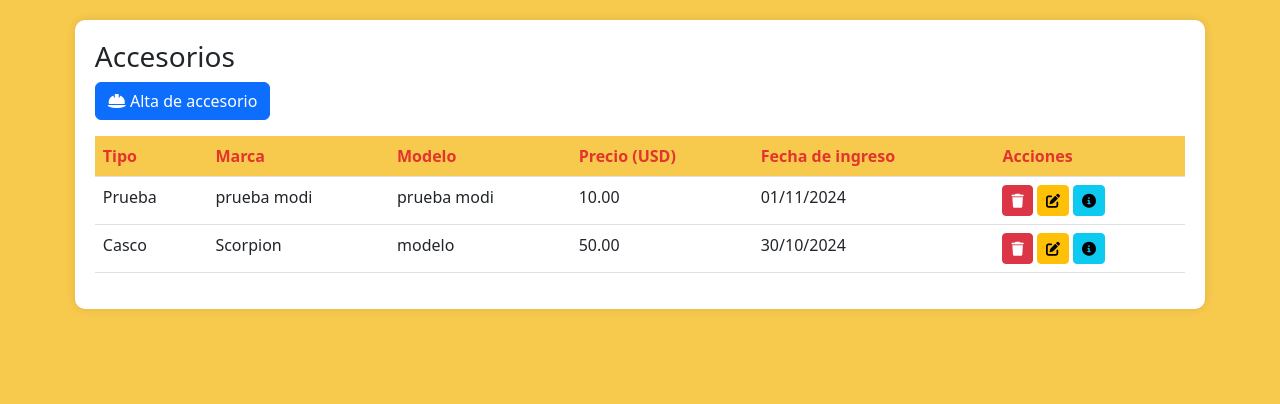
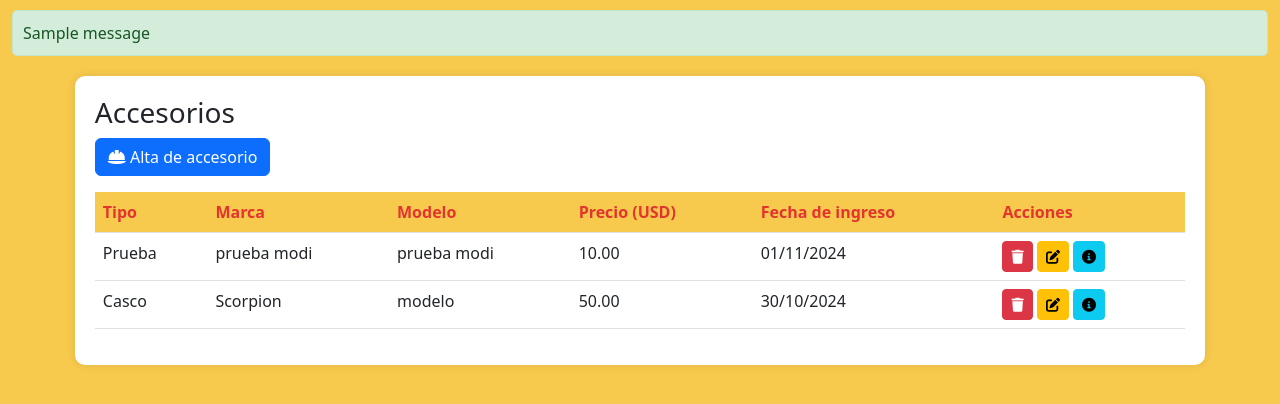
Before and after one commit to jlumaca/UmpierrezMotos, a Django app: page /accesorios in a window 1280 px wide. Shown: the part 56-460 px from the top of the page. Run offline with Django 5.2, Linux system fonts and the light colour scheme; data comes from the database, SQL or seed files in the repository; both versions use the stored data as it was after the commit; tables that the repository leaves empty hold one stand-in row (values such as "Sample post"); one stand-in notice (Sample message) is shown.

Commit message:
problema de url en accesorio, mensaje de confirmacion

```diff
--- a/AppUM/templates/perfil_administrativo/accesorios/accesorios.html
+++ b/AppUM/templates/perfil_administrativo/accesorios/accesorios.html
@@ -2,7 +2,13 @@
 {% load static %}
 
 {% block contenidoQueCambia %}
-
+{% if messages %}
+    <div class="messages">
+        {% for message in messages %}
+            <div class="alert alert alert-success">{{ message }}</div>
+        {% endfor %}
+    </div>
+{% endif %}
 <div class="table-container" id="inventarios">
     <h3>Accesorios</h3>
     {% if message %}
@@ -34,7 +40,7 @@
                 <td>{{ accesorios.fecha_ingreso|date:"d/m/Y"}}</td>
                 <td>
                     <a href="{% url 'AccesorioBaja' accesorios.id %}"><button class="btn btn-sm btn-danger"><i class="fas fa-trash"></i></button></a>
-                    <a href="{% url 'DatosAccesorioModificacion' accesorios.id %}"><button class="btn btn-sm btn-warning"><i class="fas fa-edit"></i></button></a>
+                    <a href="{% url 'AccesorioModificacion' accesorios.id %}"><button class="btn btn-sm btn-warning"><i class="fas fa-edit"></i></button></a>
                     <a href="{% url 'AccesorioDetalle' accesorios.id %}"><button class="btn btn-sm btn-info"><i class="fas fa-info-circle"></i></button></a>
                 </td>
             </tr>
--- a/AppUM/urls.py
+++ b/AppUM/urls.py
@@ -10,7 +10,7 @@ urlpatterns = [
      path('motos', views.vista_inventario_motos,name="Motos"),
      path('moto_alta', views.form_alta_moto,name="MotoAlta"),
      path('moto_baja/<int:id_moto>', views.baja_moto,name="MotoBaja"),
-     path('datos_moto_modificacion/<int:id_moto>', views.datos_a_modificacion_moto,name="DatosMotoModificacion"),
+     #path('datos_moto_modificacion/<int:id_moto>', views.datos_a_modificacion_moto,name="DatosMotoModificacion"),
      path('moto_modificacion/<int:id_moto>', views.modificacion_moto,name="MotoModificacion"),
 
      path('moto_detalles/<int:id_moto>', views.detalles_moto,name="MotoDetalles"),
@@ -26,7 +26,7 @@ urlpatterns = [
 
      path('accesorios', views.vista_inventario_accesorios,name="Accesorios"),
      path('accesorio_alta', views.alta_accesorio,name="AccesorioAlta"),
-     path('datos_accesorio_modificacion/<int:id_accesorio>', views.datos_a_modificacion_accesorio,name="DatosAccesorioModificacion"),
+     #path('datos_accesorio_modificacion/<int:id_accesorio>', views.datos_a_modificacion_accesorio,name="DatosAccesorioModificacion"),
      path('accesorio_modificacion/<int:id_accesorio>', views.modificacion_accesorio,name="AccesorioModificacion"),
      path('accesorio_baja/<int:id_accesorio>', views.baja_accesorio,name="AccesorioBaja"),
      path('accesorio_detalle/<int:id_accesorio>', views.detalles_accesorio,name="AccesorioDetalle"),
--- a/AppUM/views.py
+++ b/AppUM/views.py
@@ -870,24 +870,28 @@ def alta_accesorio(req):
     except Exception as e:
         pass
 
-def datos_a_modificacion_accesorio(req,id_accesorio):
-    try:
-        accesorio = Accesorio.objects.get(id=id_accesorio)
-        return render(req,"perfil_administrativo/accesorios/modificacion_accesorio.html",{"datos_accesorio":accesorio})
-    except Exception as e:
-        pass
+# def datos_a_modificacion_accesorio(req,id_accesorio):
+#     try:
+
+#     except Exception as e:
+#         pass
 
 def modificacion_accesorio(req,id_accesorio):
     try:
-        accesorio_upd = Accesorio.objects.get(id=id_accesorio)
-        accesorio_upd.tipo = req.POST['tipo_accesorio']
-        accesorio_upd.marca = req.POST['marca_accesorio']
-        accesorio_upd.modelo = req.POST['modelo_accesorio']
-        accesorio_upd.precio = req.POST['precio_accesorio']
-        accesorio_upd.foto = req.FILES.get('foto_accesorio')
-        accesorio_upd.save()
-        retornar_accesorios = vista_inventario_accesorios(req)
-        return retornar_accesorios
+
+        if req.method == "POST":
+            accesorio_upd = Accesorio.objects.get(id=id_accesorio)
+            accesorio_upd.tipo = req.POST['tipo_accesorio']
+            accesorio_upd.marca = req.POST['marca_accesorio']
+            accesorio_upd.modelo = req.POST['modelo_accesorio']
+            accesorio_upd.precio = req.POST['precio_accesorio']
+            accesorio_upd.foto = req.FILES.get('foto_accesorio')
+            accesorio_upd.save()
+            messages.success(req, "El accesorio ha sido modificado con éxito.")
+            return redirect('Accesorios')
+        else:
+            accesorio = Accesorio.objects.get(id=id_accesorio)
+            return render(req,"perfil_administrativo/accesorios/modificacion_accesorio.html",{"datos_accesorio":accesorio})
     except Exception as e:
         pass
 
```
Also changed, not shown: db.sqlite3, media/accesorios/casco.jpg (added).
